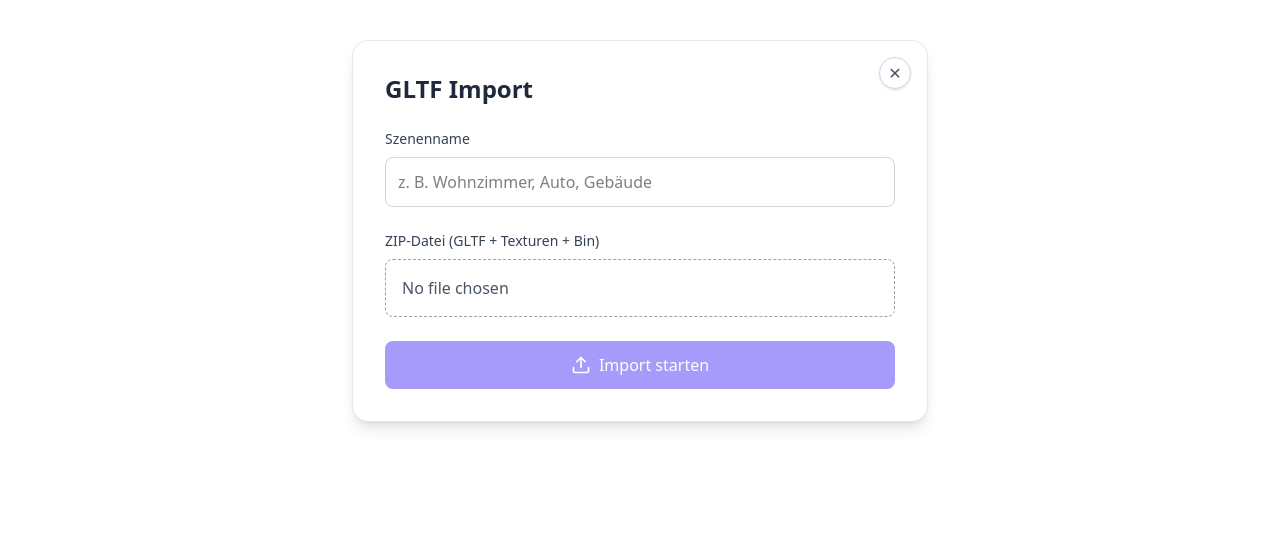
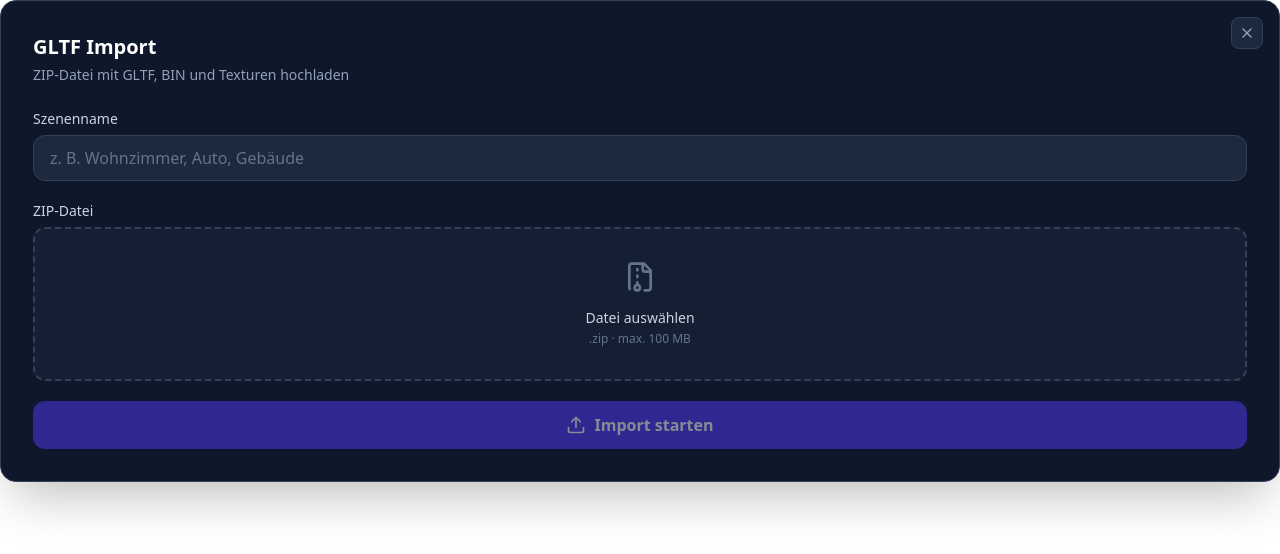
Before and after one commit to deki84/sektor3d, a Next.js app: page /scenes/import in a window 1280 px wide. Shown: the top 554 px of the page. Built offline with nearby package versions, Linux system fonts and the light colour scheme.

Commit message:
ui: Import-Modal - dunkles Design, Drag-Drop-Upload-Bereich

```diff
--- a/src/app/(frontend)/scenes/import/page.tsx
+++ b/src/app/(frontend)/scenes/import/page.tsx
@@ -1,9 +1,10 @@
 'use client'
+
 import { useState } from 'react'
 import JSzip from 'jszip'
-import { Loader2, Upload } from 'lucide-react'
+import { Loader2, Upload, X, FileArchive } from 'lucide-react'
 
-// Definieren des Typs für die Scene, die zurückgegeben wird
+// Typ der importierten Szene
 type Scene = {
   scene_uuid?: string
   slug?: string
@@ -13,20 +14,24 @@ type Scene = {
 
 type ImportGLTFPageProps = {
   onClose?: () => void
-  onImport?: (scene: Scene) => void // Neue Prop hinzugefügt
+  onImport?: (scene: Scene) => void
 }
 
+// ─── GLTF-Import Modal ────────────────────────────────────────────────────────
+// Ermöglicht das Hochladen einer ZIP-Datei, die eine .gltf-Datei enthält.
+// Zeigt Upload-Fortschritt an und ruft onImport mit der gespeicherten Szene auf.
 export default function ImportGLTFPage({ onClose, onImport }: ImportGLTFPageProps) {
   const [zip, setZip] = useState<File | null>(null)
   const [name, setName] = useState('')
   const [msg, setMsg] = useState('')
   const [progress, setProgress] = useState<number>(0)
-
   const [loading, setLoading] = useState(false)
 
+  // ── ZIP-Validierung ──────────────────────────────────────────────────────
+  // Prüft ob die Datei eine ZIP ist und eine .gltf-Datei enthält
   async function validateZip(file: File) {
     if (!file.name.toLowerCase().endsWith('.zip')) {
-      return '❌ Bitte nur zip Dateien hochladen'
+      return 'Bitte nur ZIP-Dateien hochladen'
     }
 
     const buf = await file.arrayBuffer()
@@ -34,21 +39,12 @@ export default function ImportGLTFPage({ onClose, onImport }: ImportGLTFPageProp
     const entries = Object.keys(zipContent.files).map((f) => f.toLowerCase())
 
     if (!entries.some((f) => f.endsWith('.gltf'))) {
-      return '❌ Fehler: Ungültige oder unvollständige Datei'
+      return 'Fehler: Keine .gltf-Datei in der ZIP gefunden'
     }
     return null
   }
 
-  const handleTestImport = () => {
-    if (onImport) {
-      onImport({
-        title: name || 'Test-Szene',
-        cover: 'https://placehold.co/400x200?text=Test-Import',
-      })
-      onClose?.()
-    }
-  }
-
+  // ── Upload-Handler ──────────────────────────────────────────────────────
   async function submit(e: React.FormEvent) {
     e.preventDefault()
     if (!zip || !name) return
@@ -57,6 +53,7 @@ export default function ImportGLTFPage({ onClose, onImport }: ImportGLTFPageProp
     setProgress(0)
     setMsg('')
 
+    // Zuerst ZIP lokal validieren (spart unnötigen Upload-Traffic)
     const error = await validateZip(zip)
     if (error) {
       setMsg(error)
@@ -69,59 +66,50 @@ export default function ImportGLTFPage({ onClose, onImport }: ImportGLTFPageProp
     fd.append('zip', zip)
     fd.append('name', name)
 
+    // XMLHttpRequest für Upload-Fortschritt
     const xhr = new XMLHttpRequest()
     const url = `${process.env.NEXT_PUBLIC_SERVER_URL}/api/import/gltf`
     xhr.open('POST', url, true)
 
+    // Fortschritts-Event: aktualisiert die Progressbar
     xhr.upload.onprogress = (ev) => {
       if (ev.lengthComputable) {
-        const pct = Math.round((ev.loaded / ev.total) * 100)
-        setProgress(pct)
+        setProgress(Math.round((ev.loaded / ev.total) * 100))
       }
     }
 
+    // Antwort des Servers verarbeiten
     xhr.onload = () => {
       let ok = xhr.status >= 200 && xhr.status < 300
       let importedScene: Scene | null = null
 
       if (ok) {
         try {
-          // Das Backend gibt das fertige Szene-Objekt zurück
           importedScene = JSON.parse(xhr.responseText) as Scene
         } catch (err) {
-          console.error('Fehler bei Parsen der Backend-Antwort', err)
+          console.error('Fehler beim Parsen der Backend-Antwort', err)
           ok = false
         }
       }
-      setMsg(
-        ok
-          ? '✅ Erfolgreich gespeichert'
-          : `❌ Fehler: ${xhr.statusText || 'Upload fehlgeschlagen'}`,
-      )
+
+      setMsg(ok ? 'Erfolgreich gespeichert' : `Fehler: ${xhr.statusText || 'Upload fehlgeschlagen'}`)
       setLoading(false)
 
       if (ok && importedScene?.scene_uuid) {
-        // ✨ Prüfe, ob die UUID vorhanden ist
-        setProgress(100) // ✨ KORREKTUR: Übergib das vollständige, geparste Objekt an onImport
-
-        if (onImport) {
-          onImport(importedScene)
-        }
+        setProgress(100)
+        onImport?.(importedScene)
       } else if (ok) {
-        // Fall, in dem Upload OK war, aber das Backend keine UUID zurückgab (Fehler in der Backend-Logik)
         console.error('Backend-Import OK, aber keine scene_uuid im Objekt gefunden.')
       }
 
       setTimeout(() => {
-        setMsg('') // ✨ Schließe das Fenster nach erfolgreichem Import
-        if (ok && onClose) {
-          onClose()
-        }
+        setMsg('')
+        if (ok) onClose?.()
       }, 3000)
     }
 
     xhr.onerror = () => {
-      setMsg('❌ Netzwerkfehler beim Upload')
+      setMsg('Netzwerkfehler beim Upload')
       setLoading(false)
       setTimeout(() => setMsg(''), 3000)
     }
@@ -129,82 +117,108 @@ export default function ImportGLTFPage({ onClose, onImport }: ImportGLTFPageProp
     xhr.send(fd)
   }
 
+  const isSuccess = msg && !msg.toLowerCase().startsWith('fehler')
+
   return (
-    <main className="relative max-w-xl mx-auto mt-10 p-8 bg-white shadow-lg rounded-2xl border border-gray-200">
-      <h1 className="text-2xl font-semibold text-gray-800 mb-6">GLTF Import</h1>
+    // Modal-Inhalt: dunkle Karte passend zum Dashboard-Design
+    <div className="relative rounded-2xl bg-slate-900 border border-slate-700 shadow-2xl p-8">
 
-      {/* X schließt nur */}
+      {/* ── Schließen-Button ────────────────────────────────────────── */}
       <button
         type="button"
-        onClick={() => {
-          onClose?.()
-        }}
-        className="absolute right-4 top-4 z-[999] grid h-8 w-8 place-items-center rounded-full border border-gray-300 bg-white/90 text-gray-600 hover:bg-white hover:text-gray-900 shadow"
-        aria-label="Close"
+        onClick={onClose}
+        className="absolute right-4 top-4 flex h-8 w-8 items-center justify-center rounded-lg border border-slate-700 bg-slate-800 text-slate-400 transition hover:bg-slate-700 hover:text-white"
+        aria-label="Schließen"
       >
-        ✕
+        <X className="h-4 w-4" />
       </button>
 
-      <form onSubmit={submit} className="space-y-6">
-        {/* Name */}
+      {/* ── Kopfzeile ───────────────────────────────────────────────── */}
+      <div className="mb-6">
+        <h2 className="text-xl font-bold text-white">GLTF Import</h2>
+        <p className="mt-1 text-sm text-slate-400">ZIP-Datei mit GLTF, BIN und Texturen hochladen</p>
+      </div>
+
+      <form onSubmit={submit} className="space-y-5">
+
+        {/* ── Szenenname ──────────────────────────────────────────── */}
         <div>
-          <label className="block text-sm font-medium text-gray-700 mb-2">Szenenname</label>
+          <label className="mb-1.5 block text-sm font-medium text-slate-300">Szenenname</label>
           <input
-            className="w-full border border-gray-300 rounded-lg p-3 focus:outline-none focus:ring-2 focus:ring-indigo-500"
+            className="w-full rounded-xl border border-slate-700 bg-slate-800 px-4 py-2.5 text-white placeholder:text-slate-500 outline-none transition focus:border-indigo-500 focus:ring-2 focus:ring-indigo-500/20"
             value={name}
             onChange={(e) => setName(e.target.value)}
             placeholder="z. B. Wohnzimmer, Auto, Gebäude"
+            required
           />
         </div>
 
-        {/* File Upload */}
+        {/* ── Datei-Upload ────────────────────────────────────────── */}
         <div>
-          <label className="block text-sm font-medium text-gray-700 mb-2">
-            ZIP-Datei (GLTF + Texturen + Bin)
+          <label className="mb-1.5 block text-sm font-medium text-slate-300">
+            ZIP-Datei
           </label>
-          <input
-            type="file"
-            accept=".zip"
-            onChange={(e) => setZip(e.target.files?.[0] || null)}
-            className="w-full border border-dashed border-gray-400 rounded-lg p-4 text-gray-600 file:hidden cursor-pointer hover:border-indigo-500"
-          />
+          {/* Klick auf das Label öffnet den Dateidialog */}
+          <label className="group flex flex-col items-center justify-center gap-3 rounded-xl border-2 border-dashed border-slate-700 bg-slate-800/50 p-8 cursor-pointer transition hover:border-indigo-500 hover:bg-slate-800">
+            <FileArchive className="h-8 w-8 text-slate-500 group-hover:text-indigo-400 transition" />
+            <div className="text-center">
+              <span className="text-sm font-medium text-slate-300">
+                {zip ? zip.name : 'Datei auswählen'}
+              </span>
+              <p className="mt-0.5 text-xs text-slate-500">
+                {zip ? `${(zip.size / 1024 / 1024).toFixed(1)} MB` : '.zip · max. 100 MB'}
+              </p>
+            </div>
+            <input
+              type="file"
+              accept=".zip"
+              onChange={(e) => setZip(e.target.files?.[0] || null)}
+              className="sr-only"
+            />
+          </label>
         </div>
 
-        {/* Submit */}
+        {/* ── Upload-Button ───────────────────────────────────────── */}
         <button
           type="submit"
-          className="w-full flex items-center justify-center gap-2 px-4 py-3 bg-indigo-600 text-white rounded-lg font-medium hover:bg-indigo-700 transition disabled:opacity-50"
+          className="w-full flex items-center justify-center gap-2 rounded-xl bg-indigo-600 px-4 py-3 font-semibold text-white shadow transition hover:bg-indigo-500 disabled:opacity-50 disabled:cursor-not-allowed"
           disabled={!zip || !name || loading}
         >
-          {loading ? <Loader2 className="animate-spin" size={20} /> : <Upload size={20} />}
-          {loading ? 'Importiere...' : 'Import starten'}
+          {loading ? <Loader2 className="animate-spin h-5 w-5" /> : <Upload className="h-5 w-5" />}
+          {loading ? 'Importiere…' : 'Import starten'}
         </button>
       </form>
+
+      {/* ── Fortschrittsbalken (nur während Upload sichtbar) ────────── */}
       {loading && (
-        <div className="mt-3">
-          <div className="mb-2 flex items-center gap-2 text-xs text-slate-600">
-            <span className="inline-block h-3 w-3 animate-pulse rounded-full bg-indigo-500" />
-            <span>Uploading: {progress}%</span>
+        <div className="mt-5">
+          <div className="mb-2 flex items-center justify-between text-xs text-slate-400">
+            <div className="flex items-center gap-1.5">
+              <span className="inline-block h-2 w-2 animate-pulse rounded-full bg-indigo-500" />
+              <span>Wird hochgeladen…</span>
+            </div>
+            <span>{progress}%</span>
           </div>
-          <div className="relative h-1.5 w-full overflow-hidden rounded-full bg-slate-200">
+          <div className="h-1.5 w-full overflow-hidden rounded-full bg-slate-700">
             <div
-              className="absolute left-0 top-0 h-full rounded-full bg-indigo-600 transition-[width] duration-150 ease-out"
+              className="h-full rounded-full bg-indigo-500 transition-[width] duration-150 ease-out"
               style={{ width: `${progress}%` }}
             />
           </div>
         </div>
       )}
 
-      {/* Nachricht */}
+      {/* ── Status-Meldung (Erfolg / Fehler) ────────────────────────── */}
       {msg && (
-        <p
-          className={`mt-6 text-sm font-medium ${
-            msg.startsWith('✅') ? 'text-green-600' : 'text-red-600'
-          }`}
-        >
-          {msg}
-        </p>
+        <div className={`mt-5 flex items-center gap-2 rounded-xl border px-4 py-3 text-sm font-medium ${
+          isSuccess
+            ? 'border-emerald-500/30 bg-emerald-500/10 text-emerald-400'
+            : 'border-red-500/30 bg-red-500/10 text-red-400'
+        }`}>
+          <span>{isSuccess ? '✓' : '✗'}</span>
+          <span>{msg}</span>
+        </div>
       )}
-    </main>
+    </div>
   )
 }
```
